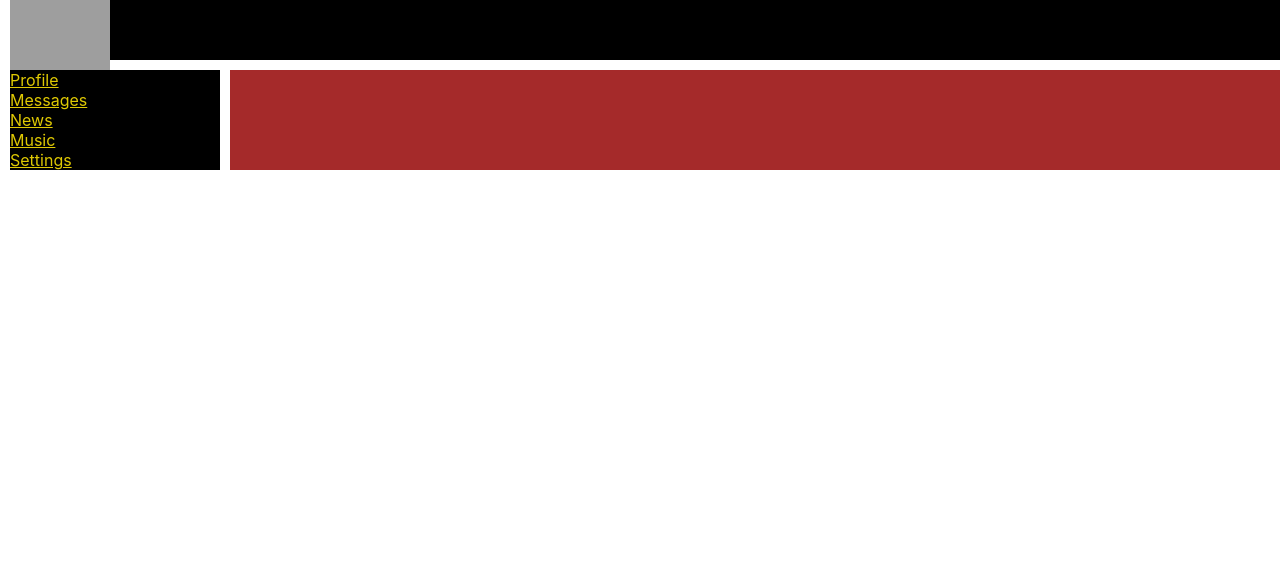
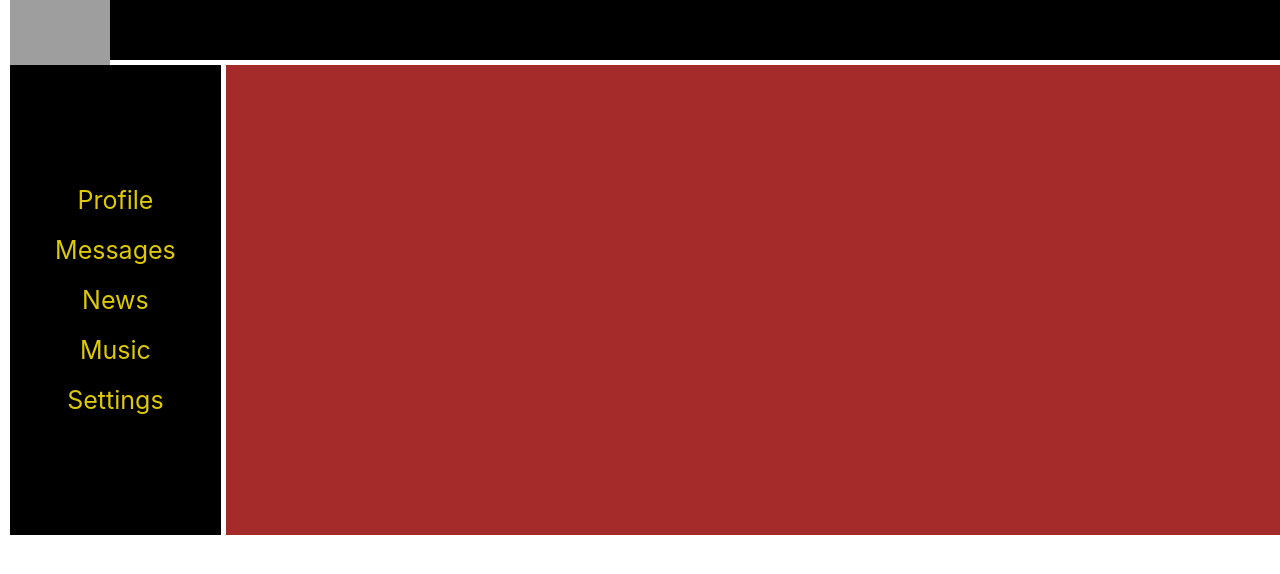
Before and after one commit to chaikovskyit/react_learning, a React (Create React App) app: page / in a window 1280 px wide. Shown: the top 574 px of the page. Built offline with nearby package versions, Linux system fonts and the light colour scheme; grey boxes are pictures that could not be loaded.

Commit message:
change navbar

```diff
--- a/src/App.css
+++ b/src/App.css
@@ -9,8 +9,8 @@
 	grid-template-rows: 60px 1fr;
 	grid-template-columns: 2fr 10fr;
 
-	row-gap: 10px;
-	column-gap: 10px;
+	row-gap: 5px;
+	column-gap: 5px;
 	/* grid-gap: 10px; */
 }
 
--- a/src/components/Nav/Nav.module.css
+++ b/src/components/Nav/Nav.module.css
@@ -1,12 +1,20 @@
 .nav {
 	grid-area: n;
 	background-color: black;
+	padding-top: 100px;
+	padding-bottom: 100px;
 }
 
 .item a {
+	text-align: center;
+	font-size: 25px;
+	display: block;
 	color: rgb(223, 201, 3);
+	text-decoration: none;
+	margin-top: 20px;
+	margin-bottom: 20px;
 }
 
 .item a.activeLink {
-	color: red;
+	color: rgb(110, 34, 34);
 }
```
